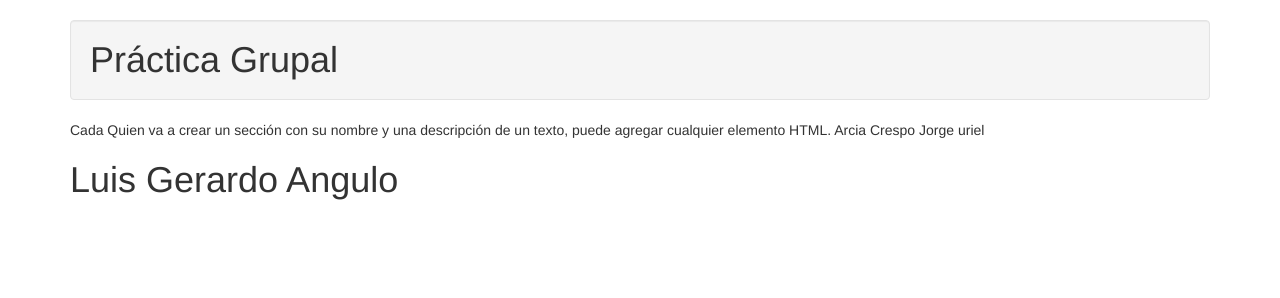
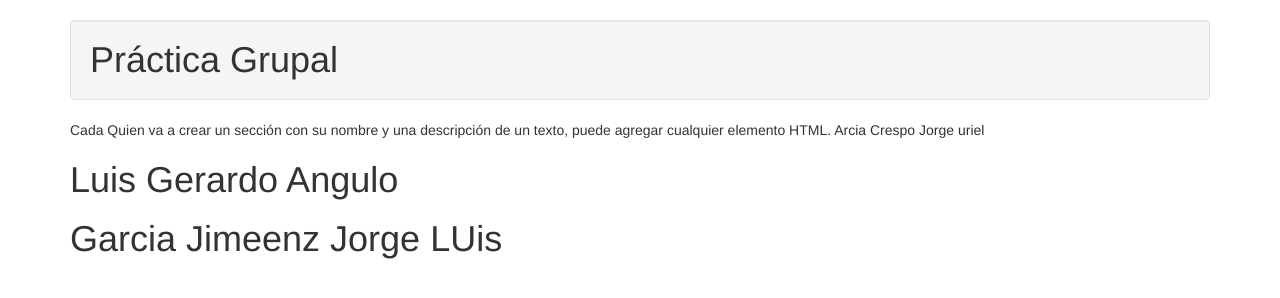
Before and after one commit to lc850/practicaGeneral, a plain HTML site: page index.html in a window 1280 px wide. Drawn offline with Linux system fonts and the light colour scheme.

Commit message:
practicaGeneral

```diff
--- a/index.html
+++ b/index.html
@@ -15,6 +15,7 @@
 				Cada Quien va a crear un sección con su nombre y una descripción de un texto, puede agregar cualquier elemento HTML.
 				Arcia Crespo Jorge uriel
 				<h1>Luis Gerardo Angulo</h1>
+				<h1>Garcia Jimeenz Jorge LUis</h1>
 			</div>
 		</div>
 	</div>
```
